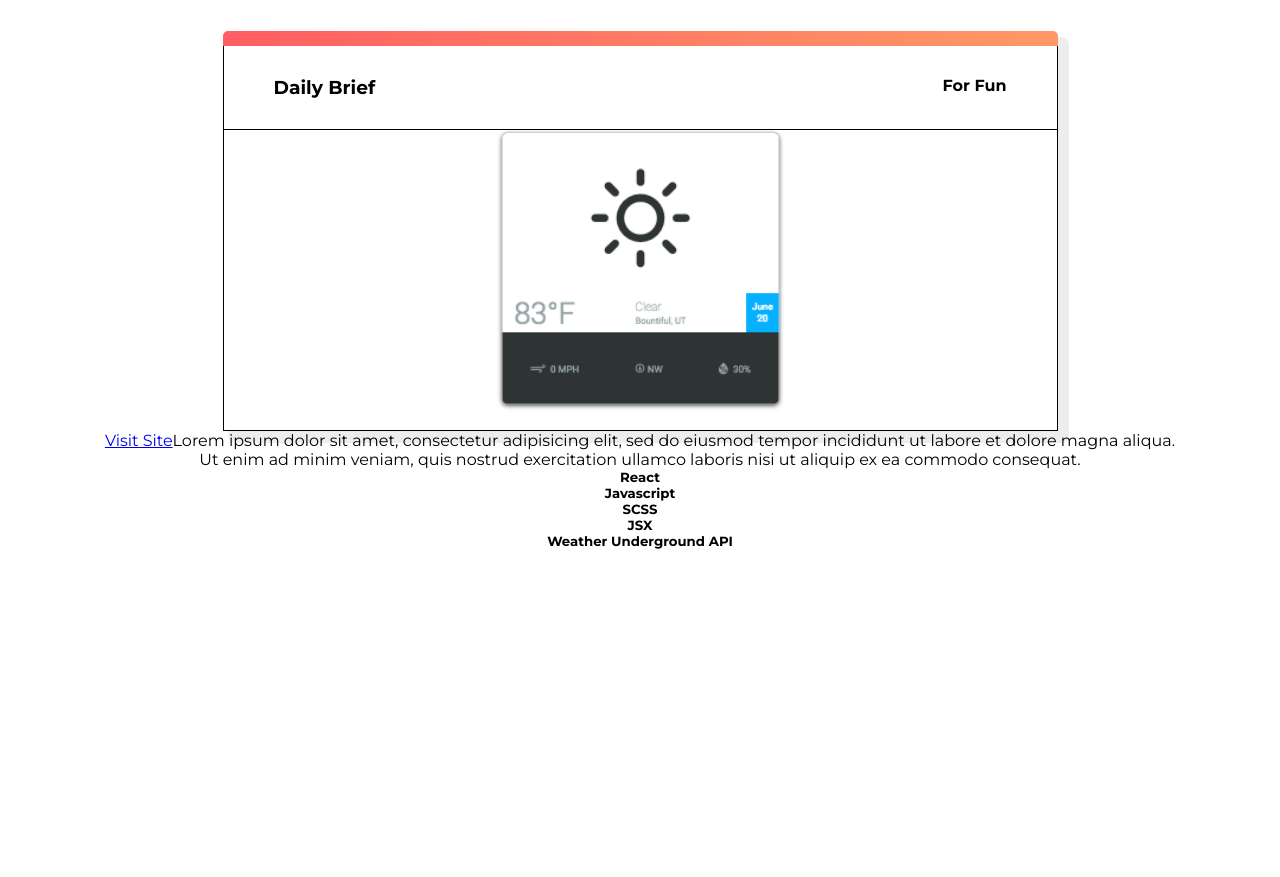
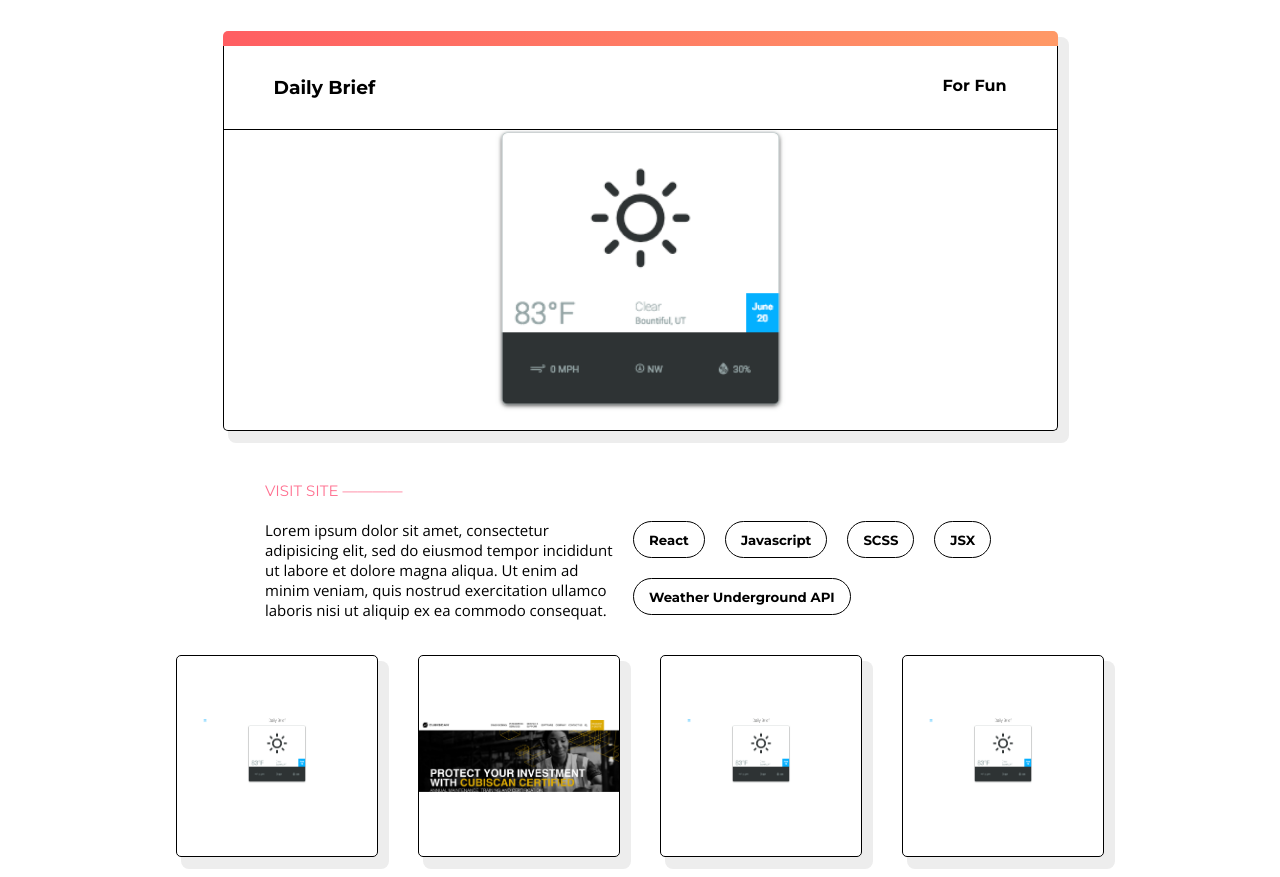
Before and after one commit to SpencerKekauoha/portfolio_2018, a React (Create React App) app: page /#/work/0 in a window 1280 px wide. Shown: the part 140-1017 px from the top of the page. Before the commit the page ends 800 px from the top, so only its background shows below. Built offline with nearby package versions, Linux system fonts and the light colour scheme.

Commit message:
single project page done

```diff
--- a/package.json
+++ b/package.json
@@ -8,6 +8,7 @@
   "dependencies": {
     "node-sass-chokidar": "^1.3.0",
     "npm-run-all": "^4.1.3",
+    "nuka-carousel": "^4.2.2",
     "react": "^16.4.1",
     "react-dom": "^16.4.1",
     "react-router-dom": "^4.3.1"
--- a/public/index.html
+++ b/public/index.html
@@ -19,6 +19,8 @@
       work correctly both with client-side routing and a non-root public URL.
       Learn how to configure a non-root public URL by running `npm run build`.
     -->
+    <link rel="stylesheet" type="text/css" charset="UTF-8" href="https://cdnjs.cloudflare.com/ajax/libs/slick-carousel/1.6.0/slick.min.css" />
+    <link rel="stylesheet" type="text/css" href="https://cdnjs.cloudflare.com/ajax/libs/slick-carousel/1.6.0/slick-theme.min.css" />
     <title>React App</title>
   </head>
   <body>
--- a/src/App.css
+++ b/src/App.css
@@ -44,6 +44,16 @@ h1 {
   line-height: 50px;
 }
 
+@media only screen and (max-width: 768px) {
+  h3 {
+    font-size: 16px;
+  }
+
+  h4 {
+    font-size: 13px;
+  }
+}
+
 .link {
   text-decoration: none;
   color: black;
--- a/src/components/nav/Nav.js
+++ b/src/components/nav/Nav.js
@@ -32,6 +32,7 @@ class Nav extends React.Component {
             'Weather Underground API'
           ],
           featuredImage: dailyBriefImg,
+          imageGallery: [dailyBriefImg, cubiscanImg, dailyBriefImg, dailyBriefImg],
           projectDescription: 'Lorem ipsum dolor sit amet, consectetur adipisicing elit, sed do eiusmod tempor incididunt ut labore et dolore magna aliqua. Ut enim ad minim veniam, quis nostrud exercitation ullamco laboris nisi ut aliquip ex ea commodo consequat.'
         },
         {
--- /dev/null
+++ b/src/components/work/image-grid/ImageGrid.css
@@ -0,0 +1,17 @@
+.image-grid {
+  display: flex;
+  flex-direction: row;
+  flex-wrap: wrap;
+  justify-content: center; }
+  .image-grid .image-grid-card {
+    height: 200px;
+    width: 200px;
+    margin: 20px;
+    border-radius: 5px;
+    background-size: contain;
+    background-repeat: no-repeat;
+    background-position: center center;
+    border: 1px black solid;
+    -webkit-box-shadow: 8px 9px 0px 3px #ededed;
+    -moz-box-shadow: 8px 9px 0px 3px #ededed;
+    box-shadow: 8px 9px 0px 3px #ededed; }
--- /dev/null
+++ b/src/components/work/image-grid/ImageGrid.js
@@ -0,0 +1,23 @@
+import React from 'react';
+
+import './ImageGrid.css';
+
+function ImageGrid(props) {
+
+  let images = props.images.map((img, key) => {
+    const backgroundImageStyle = {
+      backgroundImage: `url(${img})`
+    };
+    return <div className="image-grid-card" key={key} style={backgroundImageStyle}></div>
+  });
+
+
+
+  return (
+    <div className="image-grid">
+      {images}
+    </div>
+  )
+}
+
+export default ImageGrid;
--- /dev/null
+++ b/src/components/work/image-grid/ImageGrid.scss
@@ -0,0 +1,20 @@
+.image-grid {
+  display: flex;
+  flex-direction: row;
+  flex-wrap: wrap;
+  justify-content: center;
+
+  .image-grid-card {
+    height: 200px;
+    width: 200px;
+    margin: 20px;
+    border-radius: 5px;
+    background-size: contain;
+    background-repeat: no-repeat;
+    background-position: center center;
+    border: 1px black solid;
+    -webkit-box-shadow: 8px 9px 0px 3px rgba(237,237,237,1);
+    -moz-box-shadow: 8px 9px 0px 3px rgba(237,237,237,1);
+    box-shadow: 8px 9px 0px 3px rgba(237,237,237,1);
+  }
+}
--- a/src/components/work/single-work/SingleWork.js
+++ b/src/components/work/single-work/SingleWork.js
@@ -1,5 +1,6 @@
 import React from 'react';
 
+import ImageGrid from '../image-grid/ImageGrid';
 import './single-work.css';
 
 class SingleWork extends React.Component {
@@ -44,13 +45,14 @@ class SingleWork extends React.Component {
 
           <div className="description-card">
             <div className="description-left">
-              <a href={project.projectLink} target="_blank">Visit Site</a>
-              {project.projectDescription}
+              <a href={project.projectLink} target="_blank">VISIT SITE ————</a>
+              <p>{project.projectDescription}</p>
             </div>
             <div className="tags">
               {techList}
             </div>
           </div>
+          <ImageGrid images={project.imageGallery}></ImageGrid>
         </div>
          : 'Loading'
     )
--- a/src/components/work/single-work/single-work.css
+++ b/src/components/work/single-work/single-work.css
@@ -1,15 +1,19 @@
 .single-project {
-  padding: 100px 100px;
+  padding: 100px 30px 0 30px;
   display: flex;
   align-items: center;
   flex-direction: column; }
+  @media only screen and (min-width: 768px) {
+    .single-project {
+      padding: 100px 100px 0 100px; } }
   .single-project .project-card {
     max-width: 835px;
     width: 100%;
     -webkit-box-shadow: 8px 9px 0px 3px #ededed;
     -moz-box-shadow: 8px 9px 0px 3px #ededed;
     box-shadow: 8px 9px 0px 3px #ededed;
-    border-radius: 5px; }
+    border-radius: 5px;
+    margin-bottom: 50px; }
   .single-project .gradient-bar {
     height: 15px;
     border-top-right-radius: 5px;
@@ -26,11 +30,59 @@
     justify-content: space-between;
     border: 1px black solid;
     border-top: none;
-    padding: 30px 50px; }
+    padding: 30px 10px; }
+    @media only screen and (min-width: 768px) {
+      .single-project .project-card-top {
+        padding: 30px 50px; } }
   .single-project .project-card-bottom {
     border: 1px black solid;
     border-top: none;
     height: 300px;
     background-position: center center;
     background-size: cover;
-    background-repeat: no-repeat; }
+    background-repeat: no-repeat;
+    border-bottom-right-radius: 5px;
+    border-bottom-left-radius: 5px; }
+  .single-project .description-card {
+    display: flex;
+    flex-direction: column;
+    justify-content: center;
+    width: 100%; }
+    @media only screen and (min-width: 768px) {
+      .single-project .description-card {
+        flex-direction: row;
+        max-width: 750px; } }
+    .single-project .description-card .description-left {
+      width: 100%;
+      text-align: left; }
+      @media only screen and (min-width: 768px) {
+        .single-project .description-card .description-left {
+          width: 75%; } }
+      .single-project .description-card .description-left a {
+        color: #FF7090;
+        font-size: 15px;
+        text-decoration: none;
+        transition: 0.25s; }
+        .single-project .description-card .description-left a:hover {
+          opacity: 0.7; }
+      .single-project .description-card .description-left p {
+        margin-top: 20px; }
+  .single-project .tags {
+    display: flex;
+    flex-direction: row;
+    flex-wrap: wrap;
+    justify-content: center;
+    align-items: center;
+    align-self: flex-start;
+    margin-top: 40px; }
+    @media only screen and (min-width: 768px) {
+      .single-project .tags {
+        justify-content: flex-start; } }
+  .single-project .tag {
+    display: flex;
+    align-items: center;
+    border: 1px black solid;
+    border-radius: 40px;
+    height: 25px;
+    padding: 5px 15px;
+    margin: 0 10px 20px 10px; }
--- a/src/components/work/single-work/single-work.scss
+++ b/src/components/work/single-work/single-work.scss
@@ -1,8 +1,12 @@
 .single-project {
-  padding: 100px 100px;
+  padding: 100px 30px 0 30px;
   display: flex;
   align-items: center;
   flex-direction: column;
+
+  @media only screen and (min-width: 768px) {
+    padding: 100px 100px 0 100px;
+  }
 
   .project-card {
     max-width: 835px;
@@ -11,6 +15,7 @@
     -moz-box-shadow: 8px 9px 0px 3px rgba(237,237,237,1);
     box-shadow: 8px 9px 0px 3px rgba(237,237,237,1);
     border-radius: 5px;
+    margin-bottom: 50px;
   }
 
   .gradient-bar {
@@ -28,7 +33,11 @@
     justify-content: space-between;
     border: 1px black solid;
     border-top: none;
-    padding: 30px 50px;
+    padding: 30px 10px;
+
+    @media only screen and (min-width: 768px) {
+      padding: 30px 50px;
+    }
   }
 
   .project-card-bottom {
@@ -38,5 +47,67 @@
     background-position: center center;
     background-size: cover;
     background-repeat: no-repeat;
+    border-bottom-right-radius: 5px;
+    border-bottom-left-radius: 5px;
+  }
+
+  .description-card {
+    display: flex;
+    flex-direction: column;
+    justify-content: center;
+    width: 100%;
+
+    @media only screen and (min-width: 768px) {
+      flex-direction: row;
+      max-width: 750px;
+    }
+
+    .description-left {
+      width: 100%;
+      text-align: left;
+
+      @media only screen and (min-width: 768px) {
+        width: 75%;
+      }
+
+      a {
+        color: #FF7090;
+        font-size: 15px;
+        text-decoration: none;
+        transition: 0.25s;
+
+        &:hover {
+          opacity: 0.7;
+        }
+      }
+
+      p {
+        margin-top: 20px;
+      }
+    }
+  }
+
+  .tags {
+    display: flex;
+    flex-direction: row;
+    flex-wrap: wrap;
+    justify-content: center;
+    align-items: center;
+    align-self: flex-start;
+    margin-top: 40px;
+
+    @media only screen and (min-width: 768px) {
+      justify-content: flex-start;
+    }
+  }
+
+  .tag {
+    display: flex;
+    align-items: center;
+    border: 1px black solid;
+    border-radius: 40px;
+    height: 25px;
+    padding: 5px 15px;
+    margin: 0 10px 20px 10px;
   }
 }
```
Also changed, not shown: 1 other file (tests, documents, lock files or other folders).
